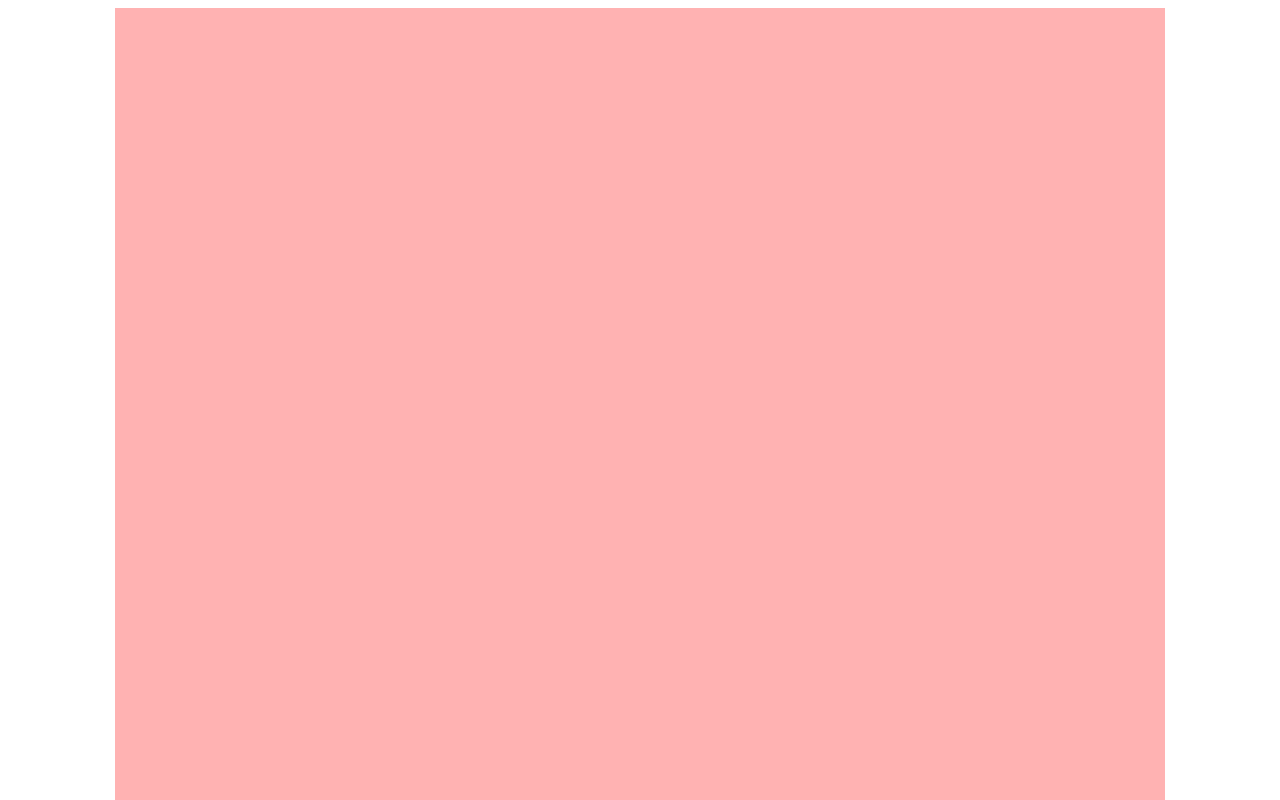
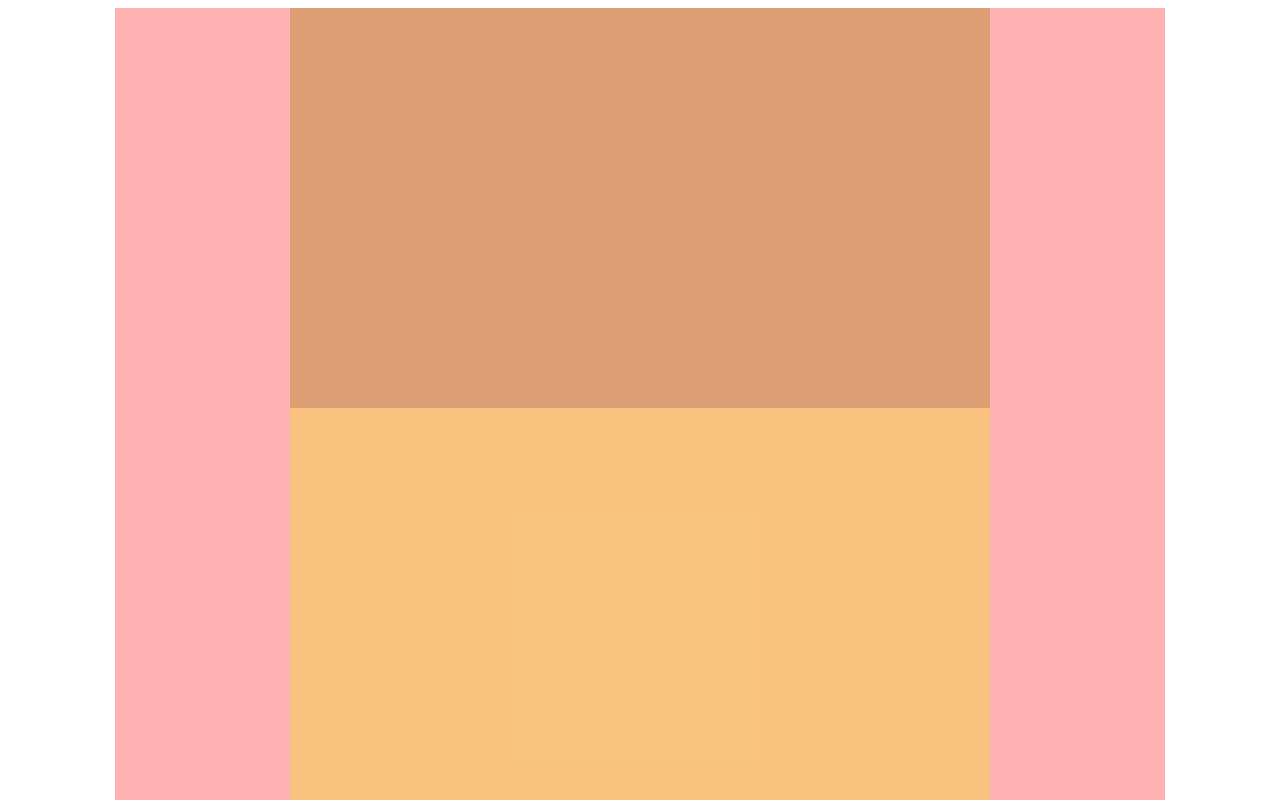
Before and after one commit to scottyp88/se1400, a plain HTML site: page milestone3/index.html in a window 1280 px wide. Shown: the top 800 px of the page. Drawn offline with Linux system fonts and the light colour scheme.

Commit message:
updateM3

```diff
--- a/milestone3/index.html
+++ b/milestone3/index.html
@@ -14,4 +14,10 @@
 
     <div id="area2">
     </div>
+
+    <div id="area3">
+    </div>
+
+    <div id="area4">
+    </div>
 </body>
--- a/milestone3/styles.css
+++ b/milestone3/styles.css
@@ -1,21 +1,35 @@
 body {
     display: grid;
     grid-template-columns: minmax(0px, 1fr) repeat(6, minmax(0, 175px)) minmax(0px, 1fr);
-    grid-template-rows: 800px 800px;
+    grid-template-rows: 400px 400px 400px 400px;
 
 }
+
 #area2 {
     background-color: rgba(0, 255, 0, 0.3);
     grid-column: 2/-2;
-    grid-row: 2/3;
+    grid-row: 3/-1;
 
 
 }
+
 #area1 {
 
     background-color: rgba(255, 0, 0, 0.3);
     grid-column: 2/-2;
-    grid-row: 1/2;
+    grid-row: 1/3;
 
 
 }
+
+#area3 {
+    background-color: rgba(125, 0, 125, 0.3);
+    grid-column: 3/-3;
+    grid-row: 1/2;
+}
+
+#area4 {
+    background-color: rgba(234, 234, 12, 0.3);
+    grid-column: 3/-3;
+    grid-row: 1/-1;
+}
```
